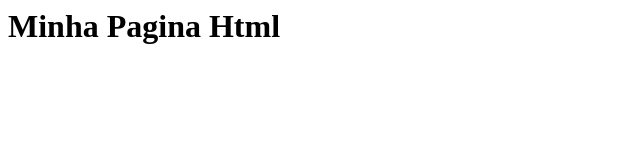
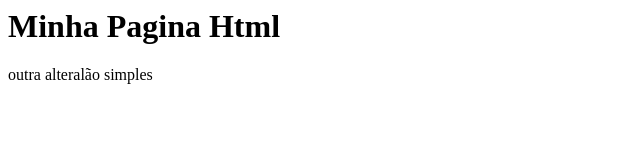
Before and after one commit to sonata1987/gama-no-github, a plain HTML site: page index.html in a window 1280 px wide. Shown: the whole page, without its empty margins (0-640 px from the left). Drawn offline with Linux system fonts and the light colour scheme.

Commit message:
arquivo index.html novamente alterado pela master

```diff
--- a/index.html
+++ b/index.html
@@ -1,5 +1,6 @@
 <html5>
     <body>
         <h1> Minha Pagina Html </h1>
+        <p> outra alteralão simples</p>
     </body>
 </html5>
```
